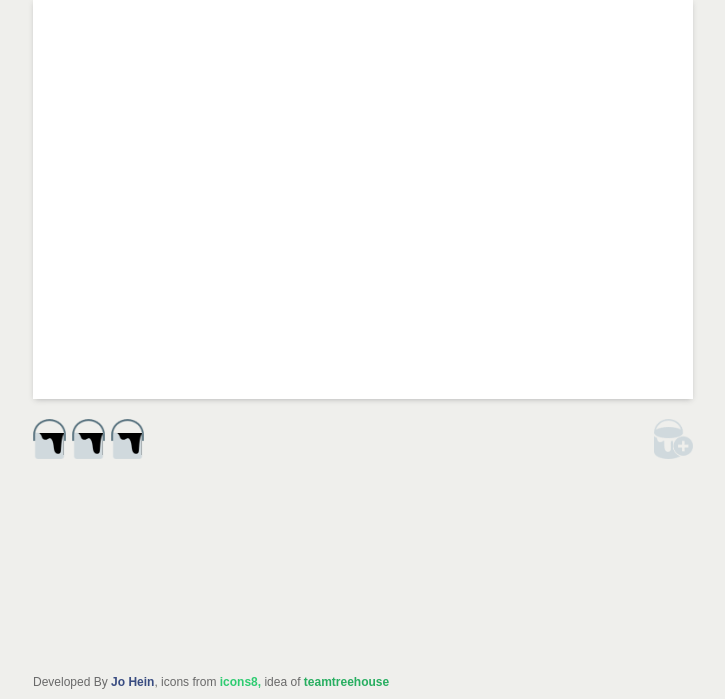
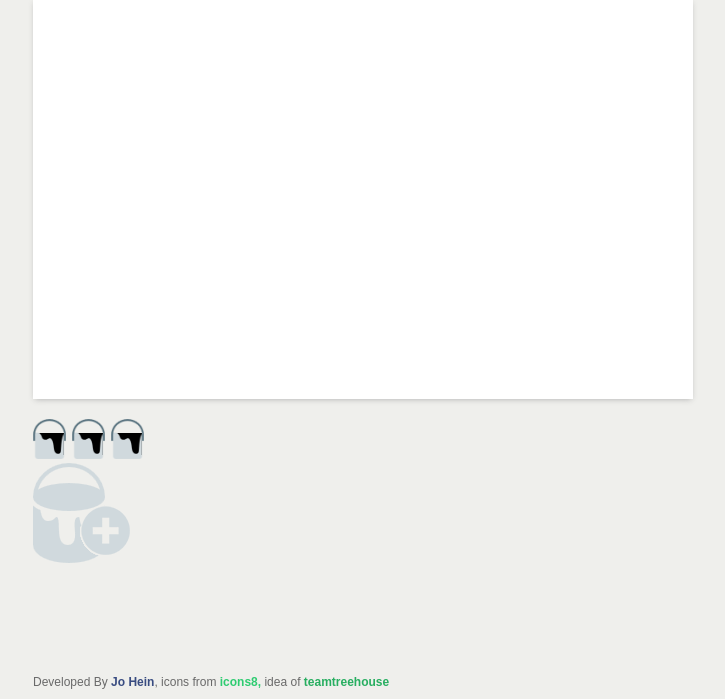
Before and after one commit to johein93/DrawApp, a website: page index.html in a window 1280 px wide. Shown: the part 101-800 px from the top of the page, without its empty margins (277-1002 px from the left). Drawn offline with Linux system fonts and the light colour scheme.

Commit message:
Change Add #addColor Div

```diff
--- a/index.html
+++ b/index.html
@@ -37,7 +37,9 @@
 			<li>
 				<a href=""><img src="images/color-bucket.png" alt=""></a>
 			</li>
-			<li id="addColor">
+			<div class="clear"></div>
+		</ul>
+		<div id="addColor">
 			<a href=""><img src="images/more-color-bucket.png" alt=""></a>
 			<div id="chooseColor">
 				<button>Add Color</button>
@@ -60,10 +62,7 @@
 				</div>
 				<div class="triangle"></div>
 			</div>
-
-			</li>
-			<div class="clear"></div>
-		</ul>
+		</div>
 
 		<div id="footer">
 			<p>
```
Lines whose indentation alone changed are shown as unchanged.
